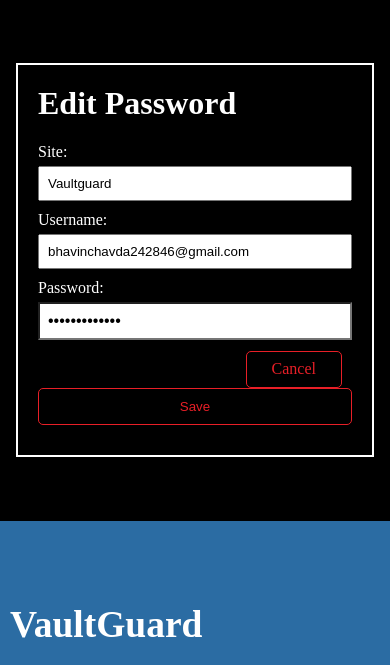
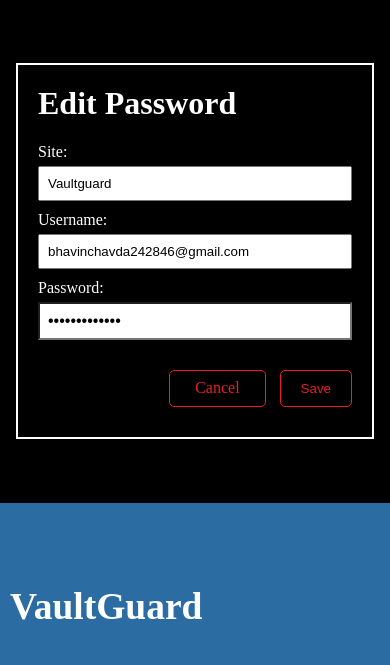
Before and after one commit to Bhavin823/VaultGuard, a Django app: page /vault/update-password/1 in a window 390 px wide. Shown: the part 244-909 px from the top of the page. Run offline with Django 5.2, Linux system fonts and the light colour scheme; data comes from the database, SQL or seed files in the repository.

Commit message:
fix save and cancel btn in updatepassword page

```diff
--- a/vaultguard/static/css/password.css
+++ b/vaultguard/static/css/password.css
@@ -147,6 +147,10 @@
         text-align: center;
         margin: 10px 0;
         padding: 15px 0px;
+    }
+
+    .updatepwdbtn{
+        width: auto;
     }
 }
 
--- a/vaultguard/vaultapp/templates/vaultapp/updatepassword.html
+++ b/vaultguard/vaultapp/templates/vaultapp/updatepassword.html
@@ -15,8 +15,8 @@
         <input type="password" id="password" name="password" value="{{passwordDetail.password_of_website}}" required>
 
         <div class="btn-container">
-            <a href="{% url "password-detail" passwordDetail.id %}" class="view-button">Cancel</a>
-            <button class="view-button" type="submit">Save</button>
+            <a href="{% url "password-detail" passwordDetail.id %}" class="view-button ">Cancel</a>
+            <button class="view-button updatepwdbtn" type="submit">Save</button>
         </div>
     </form>
 </div>
```
